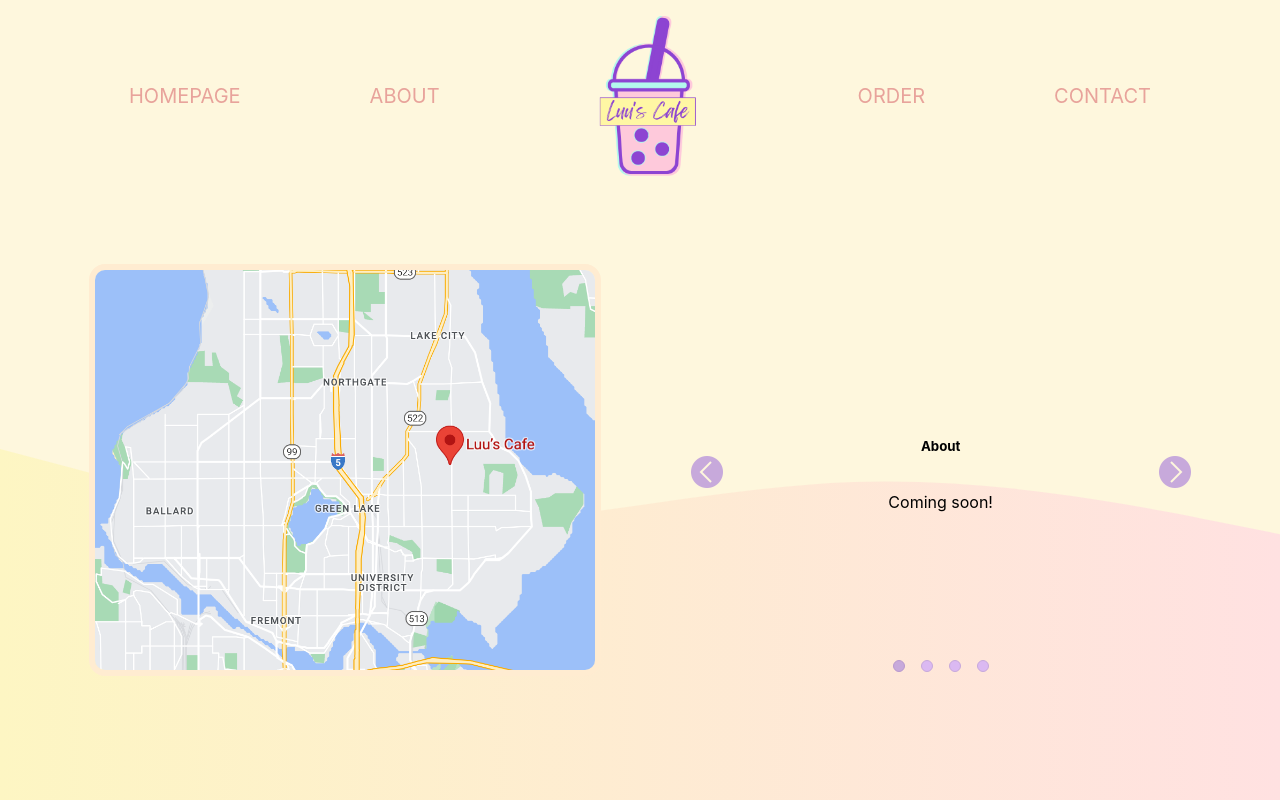
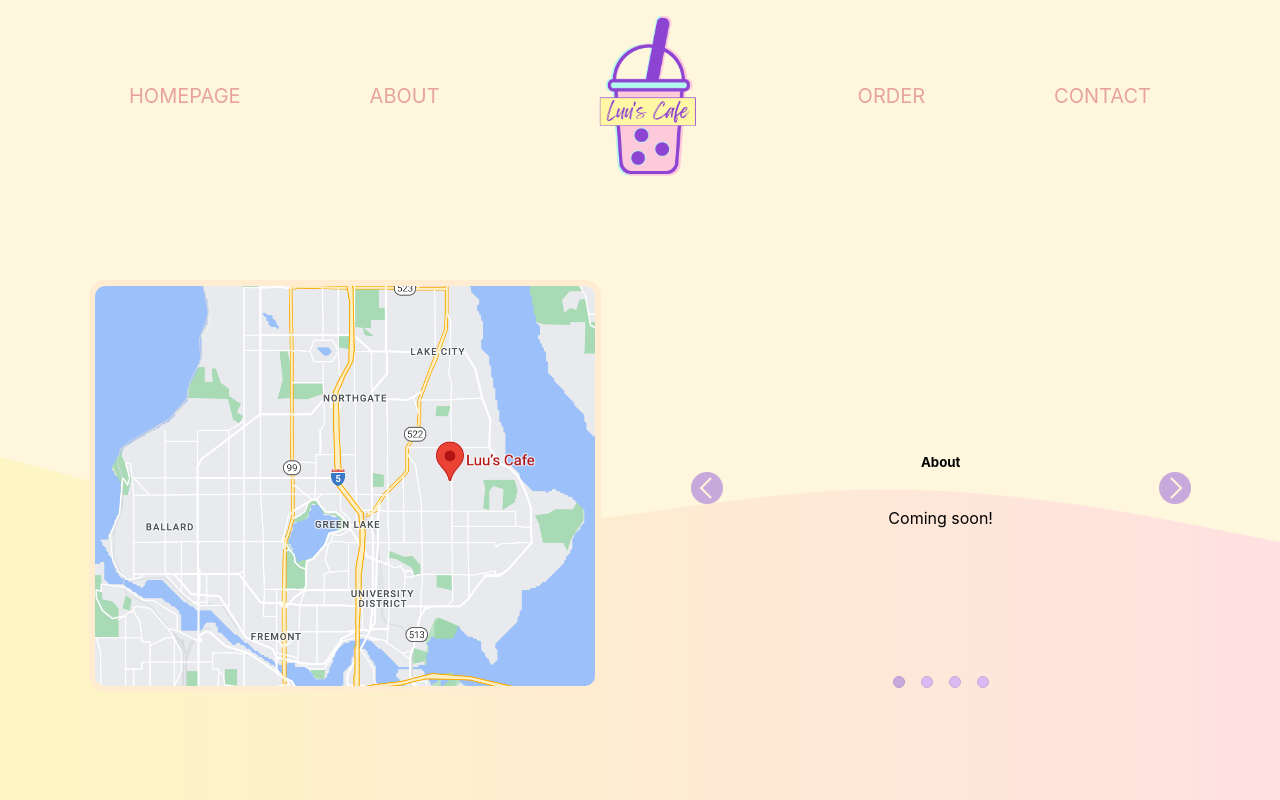
Before and after one commit to agtTwilight/luuscafe, a React (Create React App) app: page / in a window 1280 px wide. Built offline with nearby package versions, Linux system fonts and the light colour scheme.

Commit message:
updated home main padding for header

```diff
--- a/src/components/homeMain/style.css
+++ b/src/components/homeMain/style.css
@@ -21,7 +21,7 @@
 }
 
 #home-main {
-	padding-top: 10rem;
+	padding-top: 11rem;
 	position: relative;
 	display: flex;
 }
```
